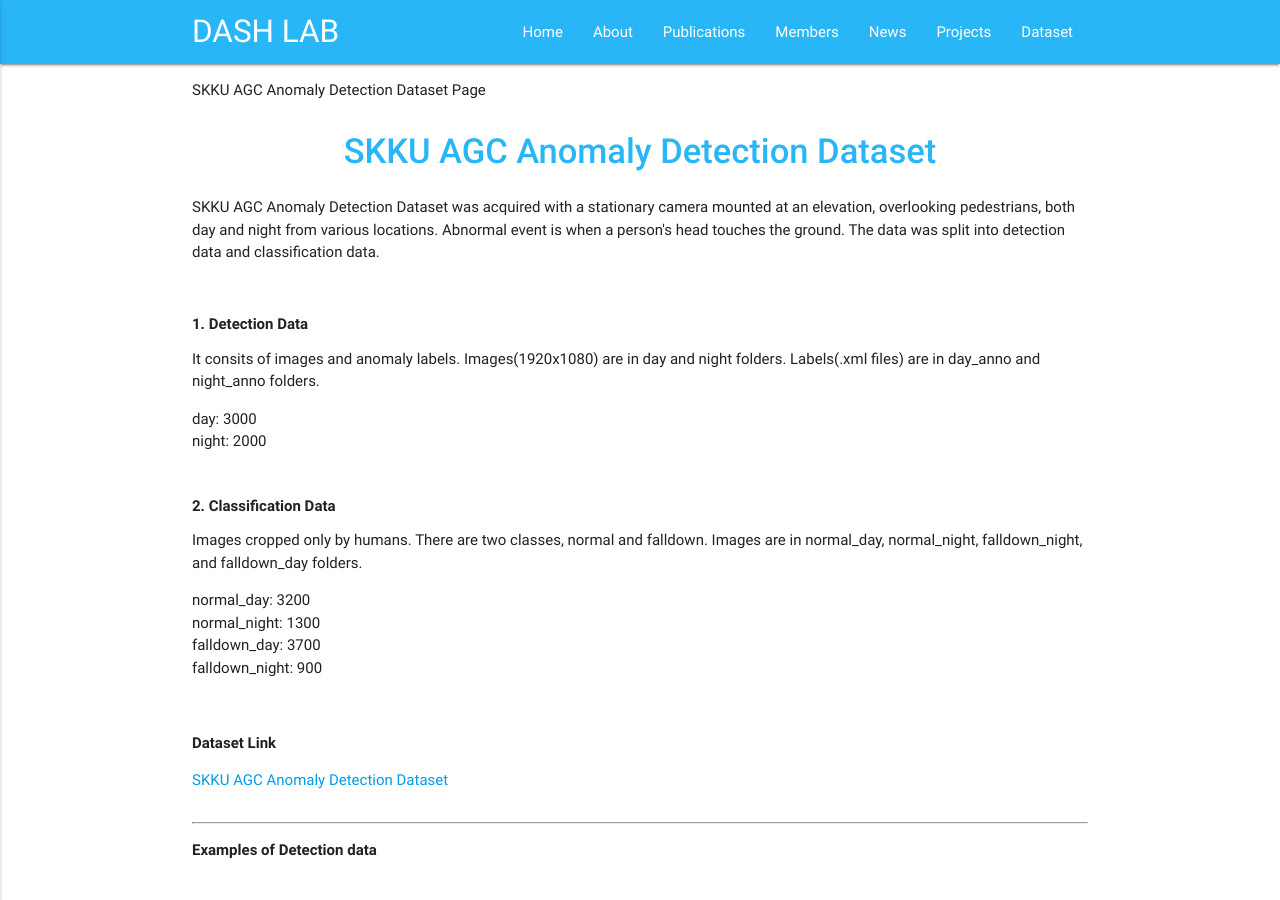
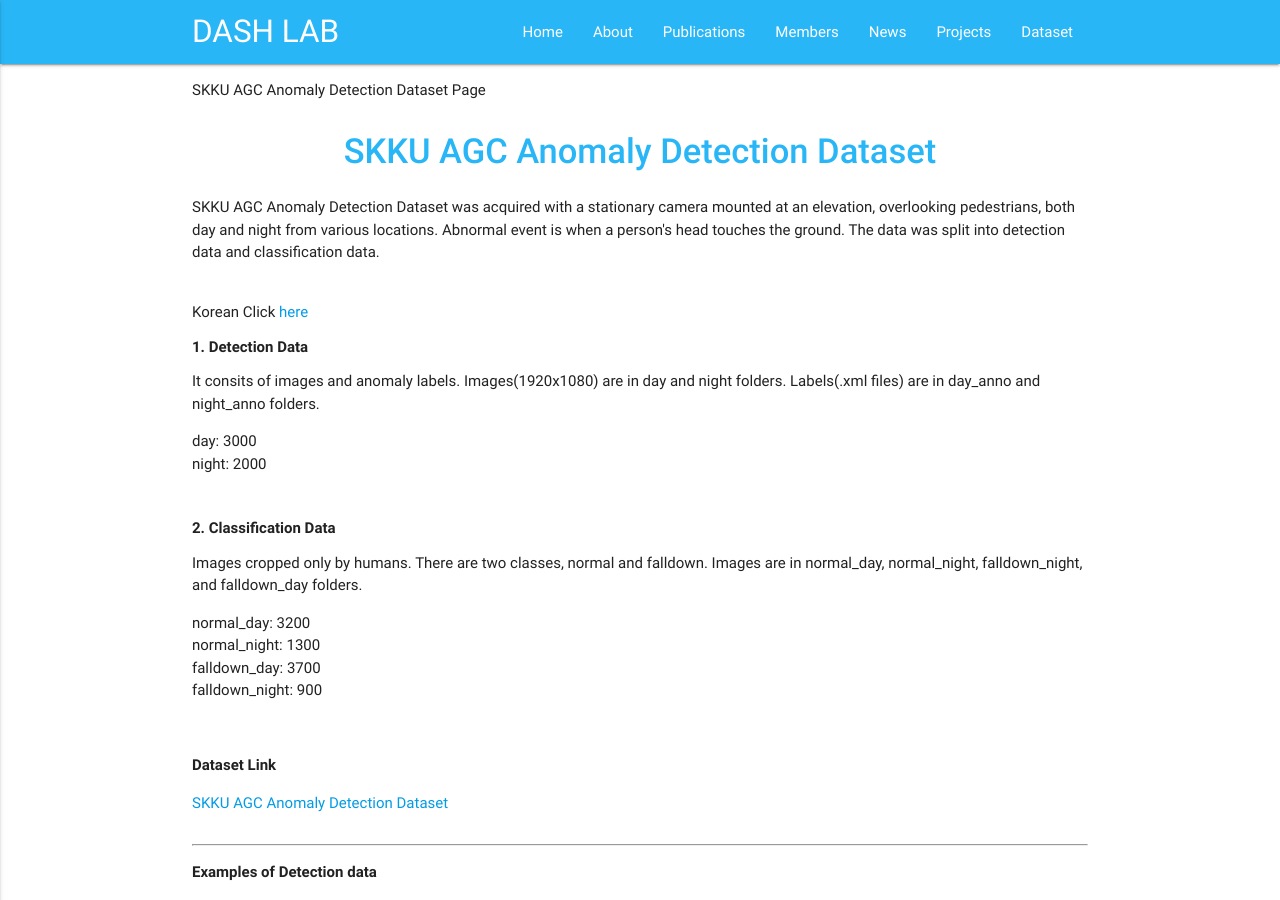
Before and after one commit to Yurim990507/DASH-Lab.github.io, a Jekyll site: the page built from example6.md, in a window 1280 px wide and 900 px high. Built offline with Jekyll 4.4.1, drawn with Linux system fonts in a browser that asks for light colours.

Commit message:
Update example6.md

```diff
--- a/example6.md
+++ b/example6.md
@@ -9,6 +9,7 @@ permalink: /Dataset/
 <h1 class="page-title">SKKU AGC Anomaly Detection Dataset</h1>
   <p>SKKU AGC Anomaly Detection Dataset was acquired with a stationary camera mounted at an elevation, overlooking pedestrians, both day and night from various locations. Abnormal event is when a person's head touches the ground. The data was split into detection data and classification data.<p><br>
 
+ Korean Click <a href="datasetKorean.html">here</a>
 <h6><b>1. Detection Data</b></h6>
   <p>It consits of images and anomaly labels. Images(1920x1080) are in day and night folders. Labels(.xml files) are in day_anno and night_anno folders.</p>
   <p>day: 3000<br>night: 2000</p><br>
```
